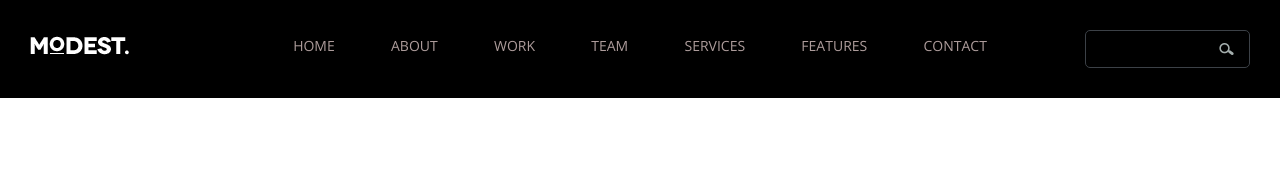
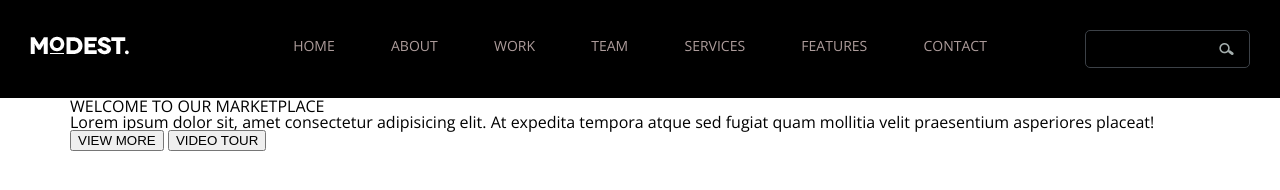
Before and after one commit to vovavoronyuk/shop-project1, a plain HTML site: page index.html in a window 1280 px wide. Drawn offline with nearby package versions, Linux system fonts and the light colour scheme; a web font is replaced by a local one.

Commit message:
add images, add main/home

```diff
--- a/index.html
+++ b/index.html
@@ -43,7 +43,20 @@
             </div>
         </div>
     </header>
-    <main class="main"></main>
+    <main class="main">
+        <div class="container">
+            <div class="row">
+                <div class="col-xs-12 col-md-12">
+                <div class="home">
+                    <h1>WELCOME TO OUR MARKETPLACE</h1>
+                        <p>Lorem ipsum dolor sit, amet consectetur adipisicing elit. At expedita tempora atque sed fugiat quam mollitia velit praesentium asperiores placeat!</p>
+                        <button class="view-more">VIEW MORE</button>
+                        <button class="video-tour">VIDEO TOUR</button>
+                 </div>
+                </div>
+            </div>
+        </div>
+    </main>
     <footer class="footer"></footer>
 
 </body>
--- a/style.scss
+++ b/style.scss
@@ -121,8 +121,8 @@ body{
 
 .menu{
     display: flex;
-
         justify-content:space-around;
+        position: sticky;
 
 }
 .logo{
```
Also changed, not shown: style.css, 2 other files.
